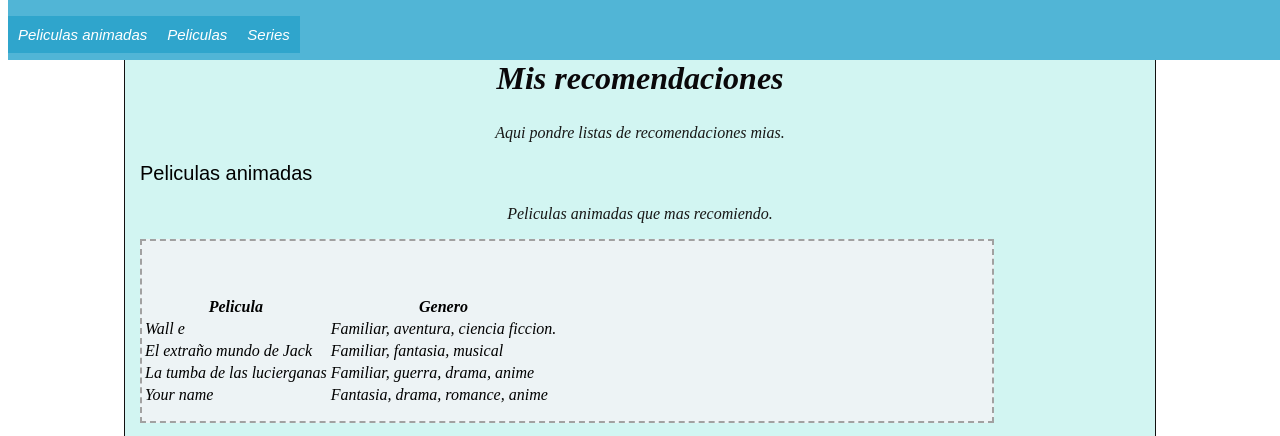
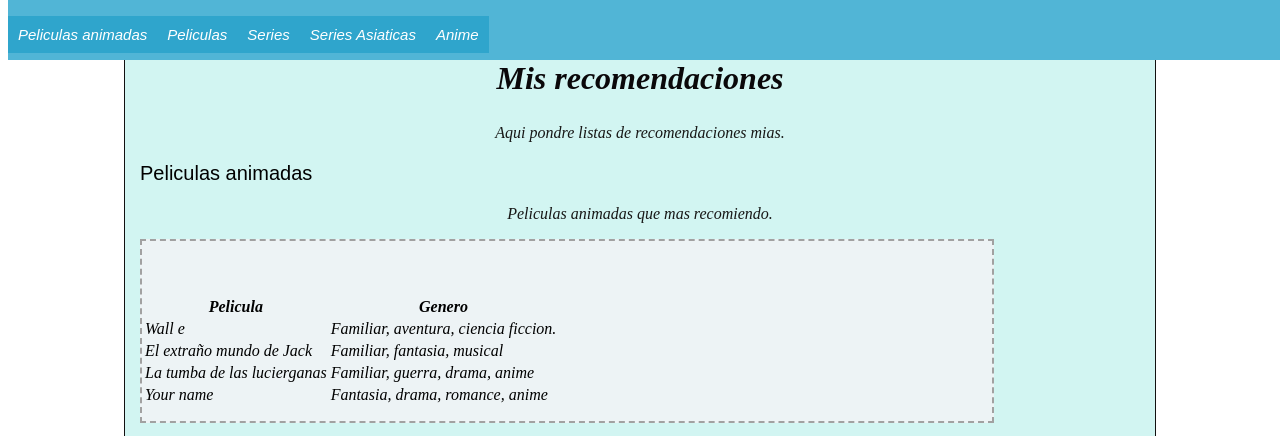
Before and after one commit to lfm278/hoster, a plain HTML site: page index.html in a window 1280 px wide. Shown: the top 436 px of the page. Drawn offline with Linux system fonts and the light colour scheme.

Commit message:
Update index.html

```diff
--- a/index.html
+++ b/index.html
@@ -188,6 +188,8 @@
  <li><a href="#animadas">Peliculas animadas</a></li>
             <li><a href="#peliculas">Peliculas</a></li>
              <li><a href="#series">Series</a></li>
+             <li><a href="#asiaseries">Series Asiaticas</a></li>
+             <li><a href="#anime">Anime</a></li>
 
  </ul>
 	</header>
@@ -503,7 +505,7 @@
 
 
          </ol>
-        <h3 id="animes" > Animes</h3>
+        <h3 id="anime" > Animes</h3>
                    <p>  Animes que recomiendo. </p>
 
 
```
